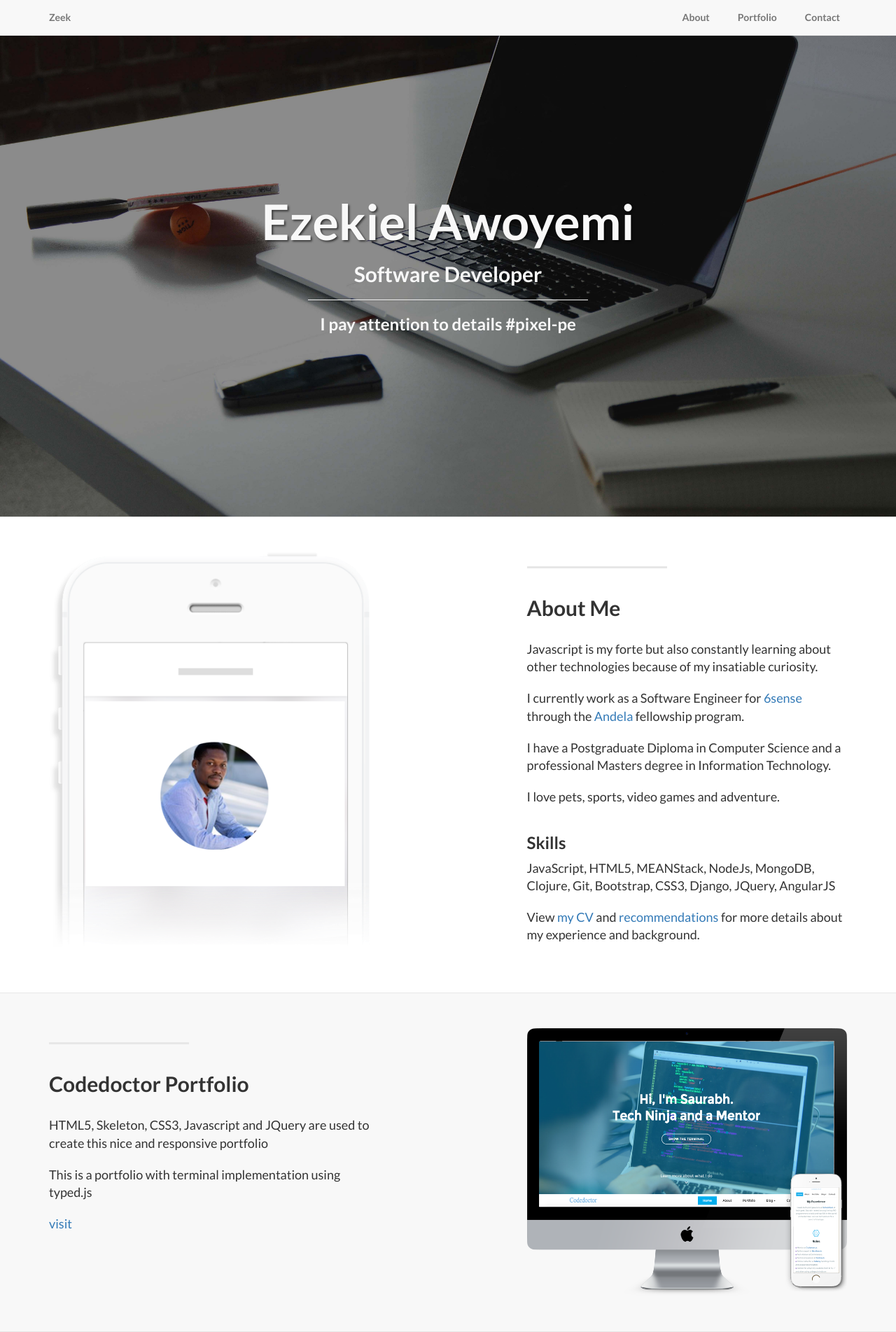
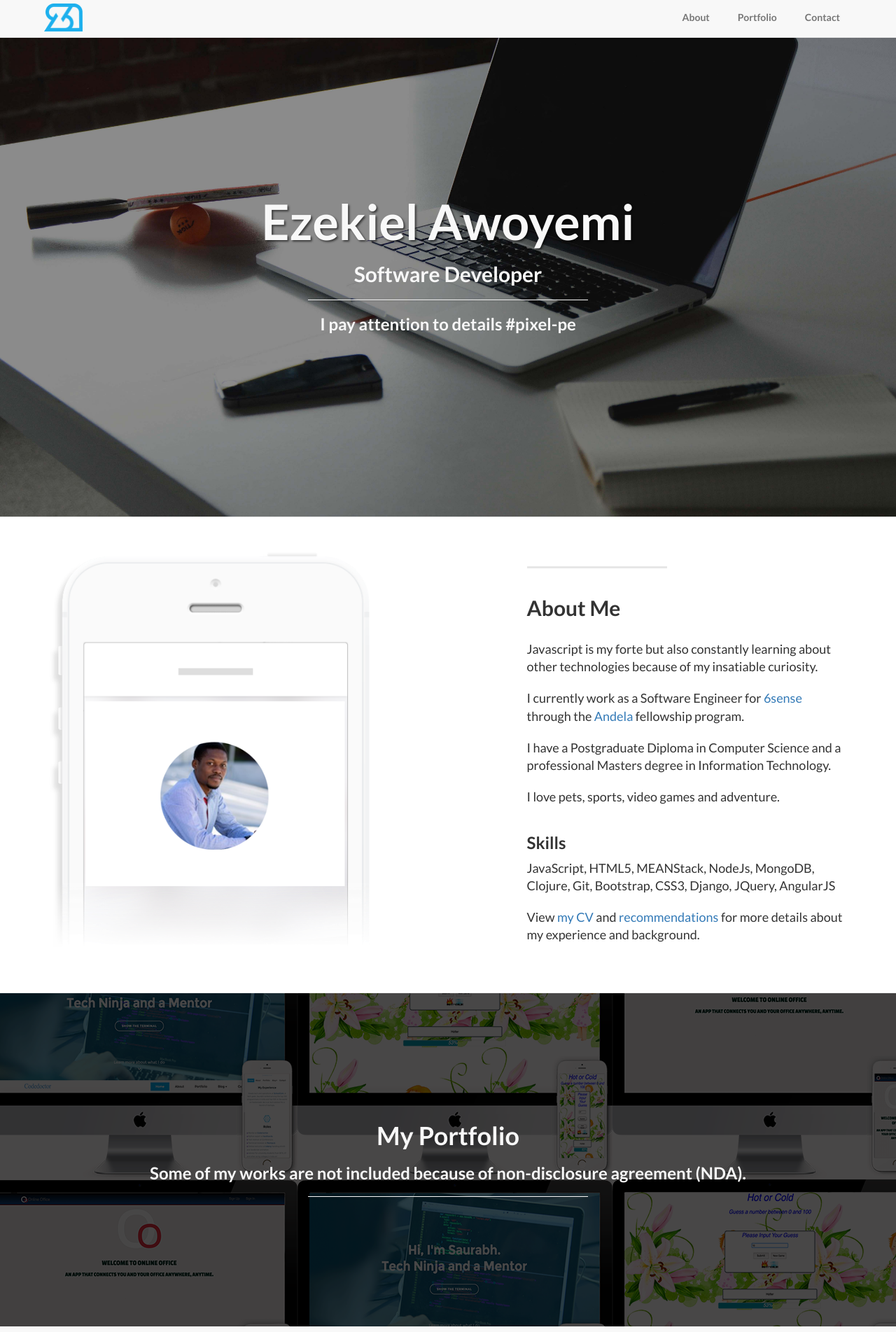
Before and after one commit to tolu-ezekiel/portfoliov2, a PHP site: page / in a window 1280 px wide. Shown: the top 1903 px of the page at 70% size. Run offline with PHP 8.4, Linux system fonts and the light colour scheme.

Commit message:
added parallax

```diff
--- a/css/main.css
+++ b/css/main.css
@@ -30,25 +30,35 @@ h6 {
     font-weight: 400;
 }
 
+#logo {
+    padding: 5px 8px;
+}
+
 .link {
     margin-right: 10px !important;
     background-color: transparent !important;
+    border-bottom-style: solid;
+    border-bottom-color: transparent;
 }
 
 .link:hover, .selected {
     color: #000 !important;
-    border-bottom-style: solid;
     border-bottom-color: #1DB0ED;
 }
-.intro-header, .contact {
+.intro-header {
+    background: url(../img/two.jpg) no-repeat center center fixed;
+}
+.intro-header, .contact, .portfolio {
     padding-top: 50px; /* If you're making other pages, make sure there is 50px of padding to make sure the navbar doesn't overlap content! */
     padding-bottom: 50px;
     text-align: center;
     color: #f8f8f8;
-    background: url(../img/two.jpg) no-repeat center center;
     background-size: cover;
+    overflow:auto;
 }
-
+.portfolio {
+    background: url(../img/portfolio.png) no-repeat center center fixed;
+}
 .intro-message {
     position: relative;
     padding-top: 20%;
@@ -185,7 +195,7 @@ h6 {
 }
 
 .contact {
-    background: url(../img/banner-bg.jpg) no-repeat center center;
+    background: url(../img/banner-bg.jpg) no-repeat center center fixed;
 }
 
 footer {
--- a/index.html
+++ b/index.html
@@ -42,7 +42,8 @@
                     <span class="icon-bar"></span>
                     <span class="icon-bar"></span>
                 </button>
-                <a id="logo" class="navbar-brand topnav" href="#home">Zeek</a>
+                <a href="#home"><img id="logo" class="navbar-brand topnav" src="img/ezekiel-icon.png" alt="Zeek" ></a>
+
             </div>
             <!-- Collect the nav links, forms, and other content for toggling -->
             <div class="collapse navbar-collapse" id="bs-example-navbar-collapse-1">
@@ -118,6 +119,19 @@
         </div>
     </div>
 
+    <div class="portfolio">
+        <div class="container">
+            <div class="row">
+                <div class="col-lg-12">
+                    <div id="contact-message" >
+                        <h1>My Portfolio</h1>
+                        <h3> Some of my works are not included because of non-disclosure agreement (NDA).</h3>
+                        <hr class="intro-divider">
+                    </div>
+                </div>
+            </div>
+        </div>
+    </div>
 
     <a  name="portfolio"></a>
     <div class="content-section-a">
@@ -179,7 +193,7 @@
         <div class="container">
             <div class="row">
                 <div class="col-lg-12">
-                    <div id="contact-message" class="intro-message">
+                    <div id="contact-message">
                         <h1>Contact Me</h1>
                         <h3>waiting to hear from you...</h3>
                         <hr class="intro-divider">
```
Also changed, not shown: img/ezekiel-icon.png (added), img/portfolio.png (added), img/two.jpg, js/animate.min.js.
